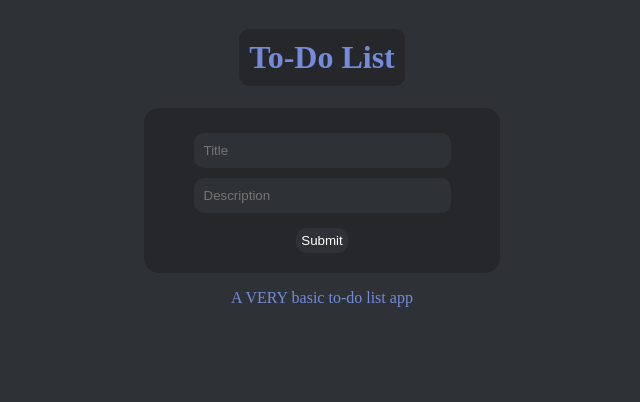
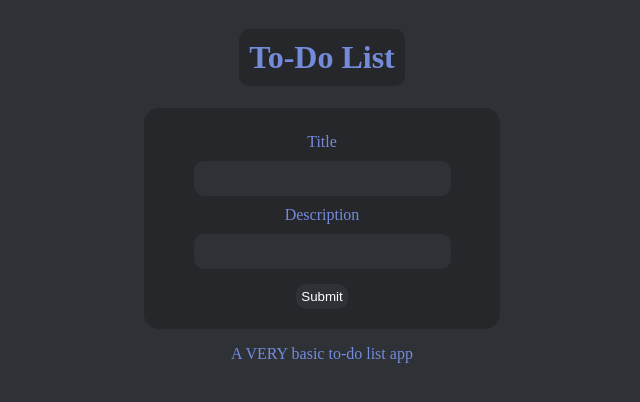
Before and after one commit to AlessioRW/to-do-frontend, a React (Create React App) app: page /new in a window 1280 px wide. Shown: the top 402 px of the page, without its empty margins (318-958 px from the left). Built offline with nearby package versions, Linux system fonts and the light colour scheme.

Commit message:
Add form labels.

```diff
--- a/src/components/AddItem.js
+++ b/src/components/AddItem.js
@@ -1,4 +1,4 @@
-import {Button, Form, FormContainer, InputContainer, TextInput} from "../style";
+import {Button, Form, FormContainer, InputContainer, Label, TextInput} from "../style";
 
 async function sendReq(event){
     event.preventDefault();
@@ -27,8 +27,10 @@ export function AddItem() {
         <FormContainer>
             <Form id="form" onSubmit={async (event) => await sendReq(event)}>
                 <InputContainer>
-                    <TextInput name="title" placeholder="Title"></TextInput>
-                    <TextInput name="description" placeholder="Description"></TextInput>
+                    <Label htmlFor="title">Title</Label>
+                    <TextInput name="title"></TextInput>
+                    <Label htmlFor="description">Description</Label>
+                    <TextInput name="description"></TextInput>
                     <Button type="submit">Submit</Button>
                 </InputContainer>
             </Form>
```
